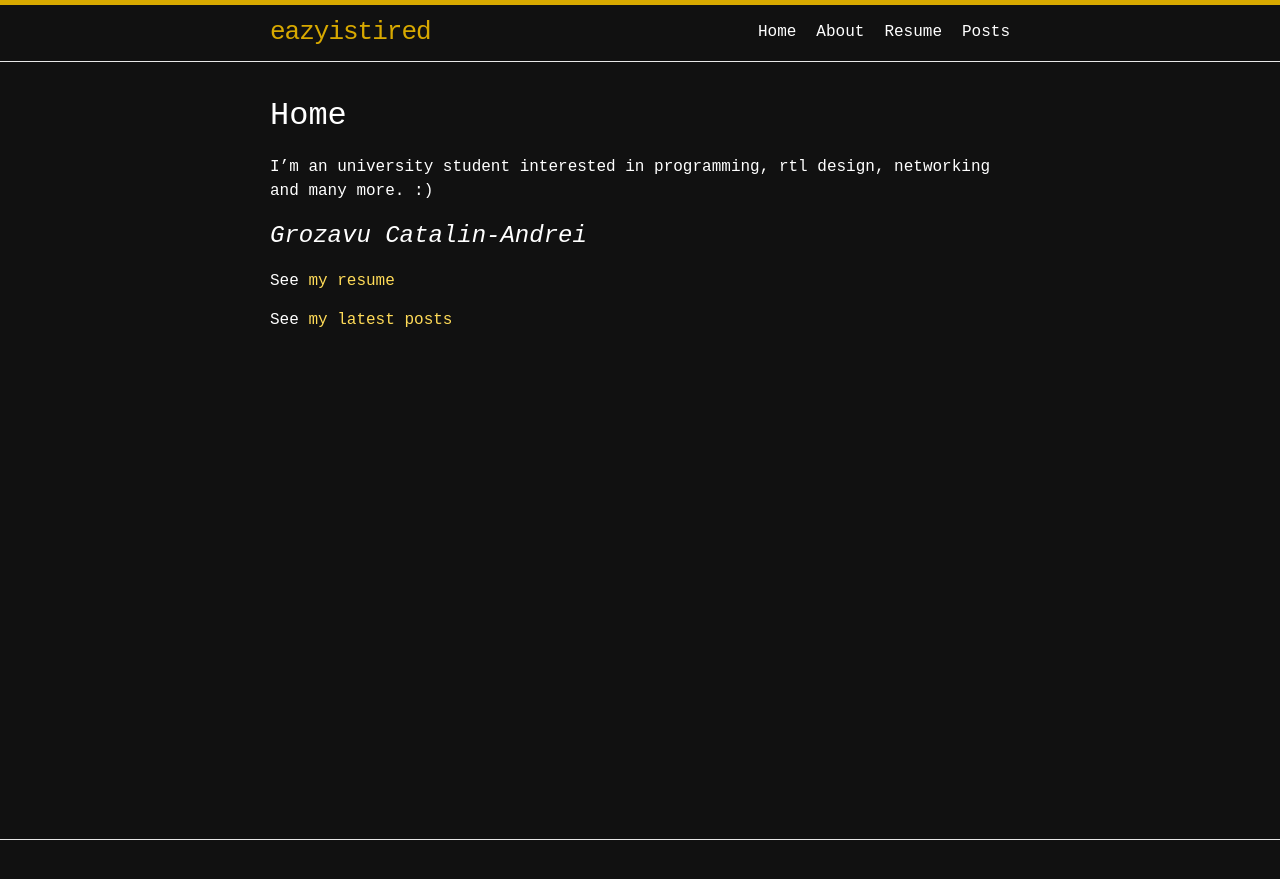
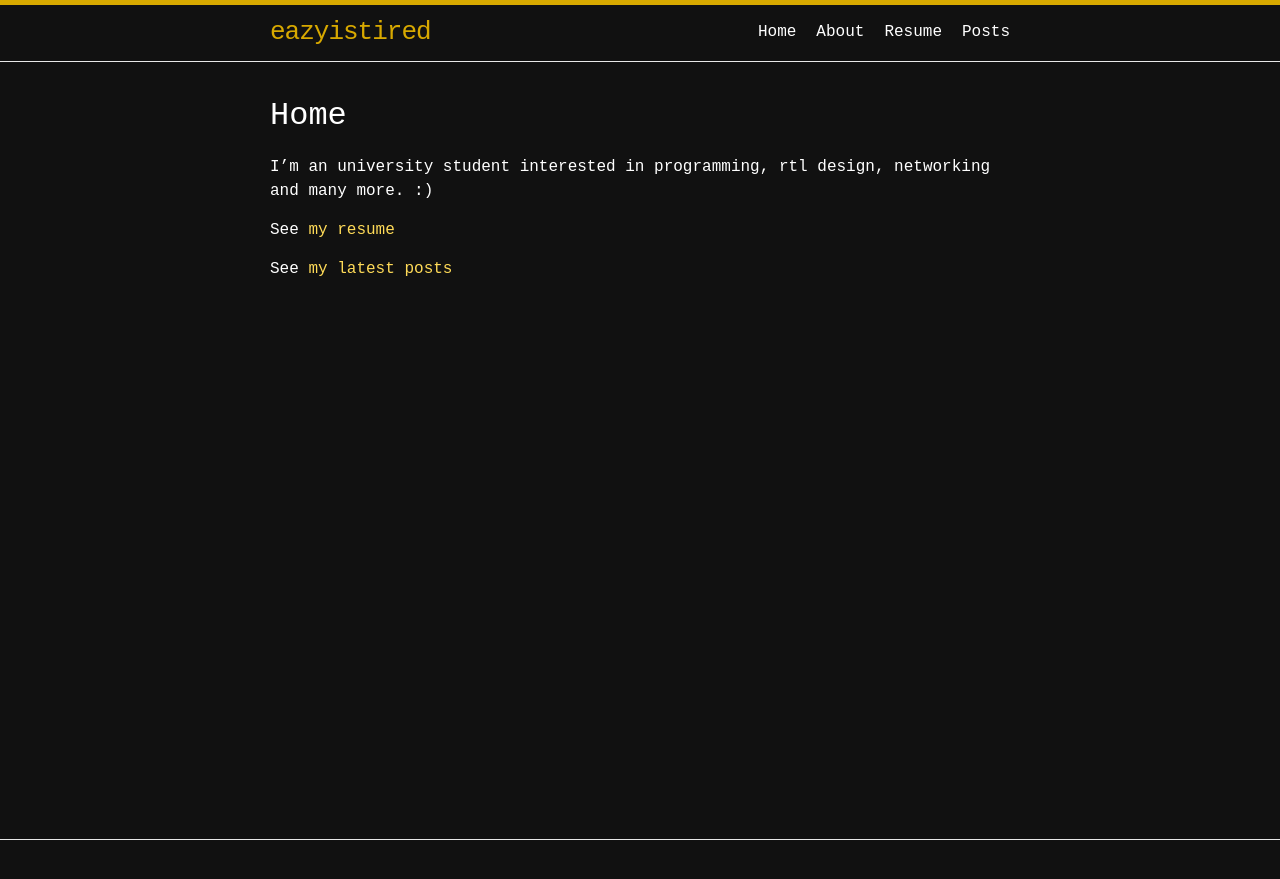
Before and after one commit to eazyistired/personal-website, a Jekyll site: the page built from docs/index.markdown, in a window 1280 px wide. Shown: the top 879 px of the page. Built offline with Jekyll 4.4.1, drawn with Linux system fonts in a browser that asks for light colours.

Commit message:
Update index.markdown

```diff
--- a/docs/index.markdown
+++ b/docs/index.markdown
@@ -3,8 +3,6 @@ layout: home
 title: Home
 ---
 
-## *Grozavu Catalin-Andrei*
-
 See [my resume](./resume)
 
 See [my latest posts](./posts)
```
